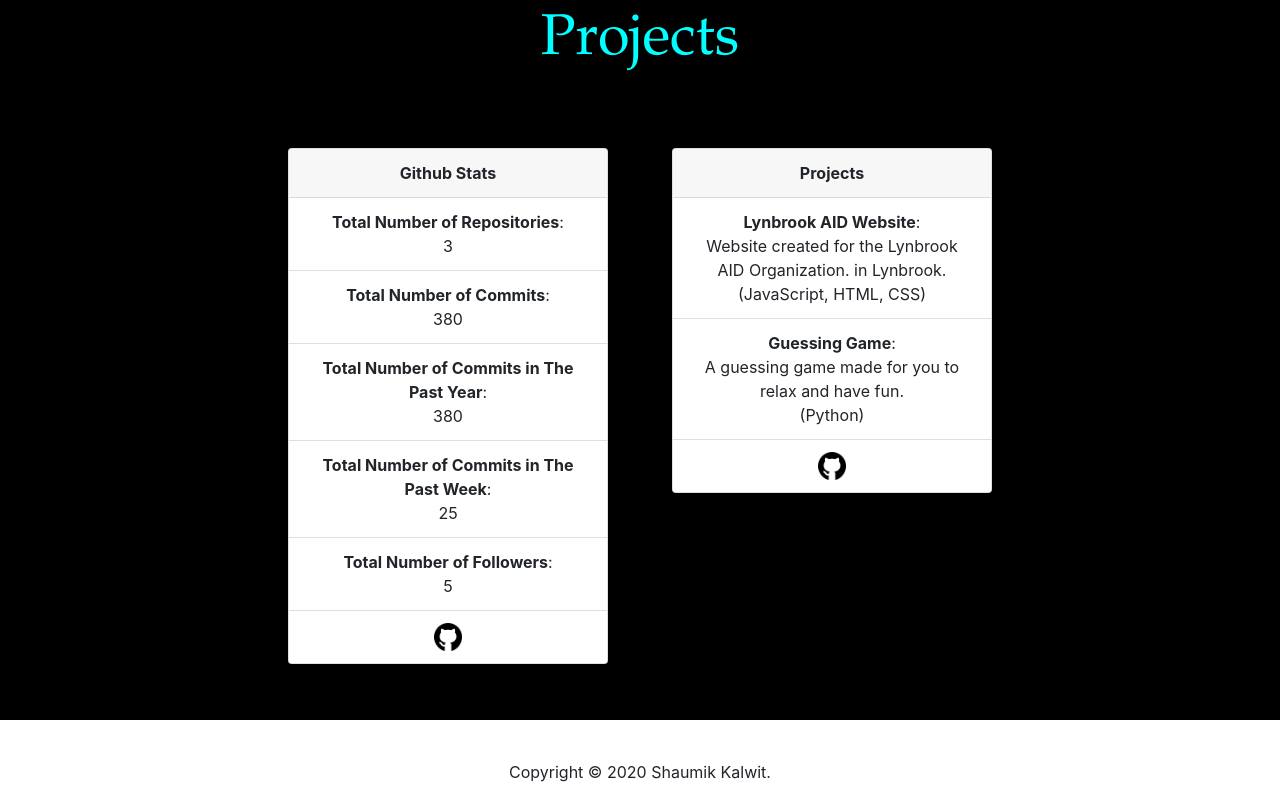
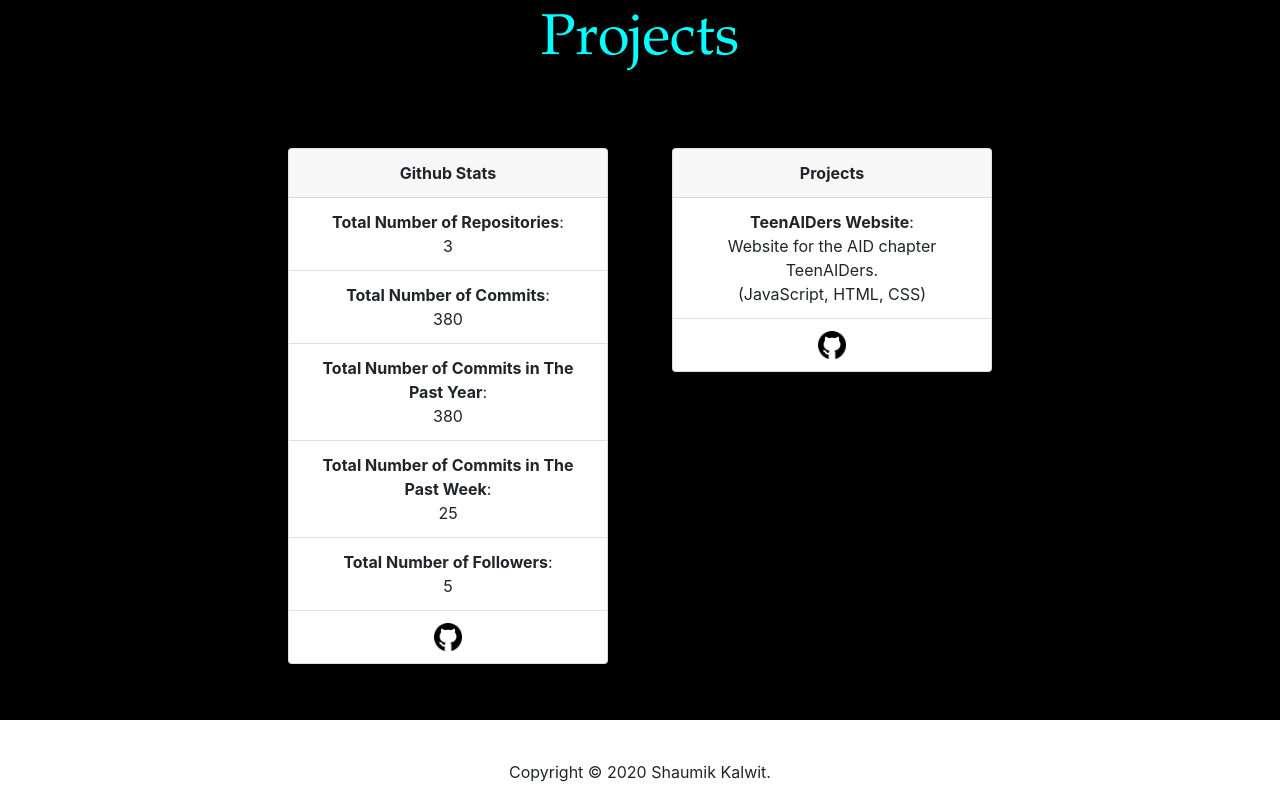
Before and after one commit to shaumikkalwit/shaumikkalwit.github.io, a React (Create React App) app in the folder frontend/: page / in a window 1280 px wide. Shown: the part 1729-2529 px from the top of the page. Built offline with nearby package versions, Linux system fonts and the light colour scheme; no server answers.

Commit message:
changed text for projects

```diff
--- a/frontend/src/App.js
+++ b/frontend/src/App.js
@@ -107,10 +107,7 @@ class App extends React.Component {
           <Card.Header><b>Projects</b></Card.Header>
           <ListGroup variant="flush">
 
-            <ListGroup.Item><b>Lynbrook AID Website</b>: <br></br>Website created for the Lynbrook AID Organization.
-            in Lynbrook. <br></br>(JavaScript, HTML, CSS)</ListGroup.Item>
-
-            <ListGroup.Item><b>Guessing Game</b>:<br></br> A guessing game made for you to relax and have fun. <br></br>(Python)</ListGroup.Item>
+            <ListGroup.Item><b>TeenAIDers Website</b>: <br></br>Website for the AID chapter TeenAIDers.<br></br>(JavaScript, HTML, CSS)</ListGroup.Item>
 
              <ListGroup.Item><a href="https://github.com/shaumikkalwit"><ImgLinksG src={Github}/></a></ListGroup.Item>
           </ListGroup>
```
